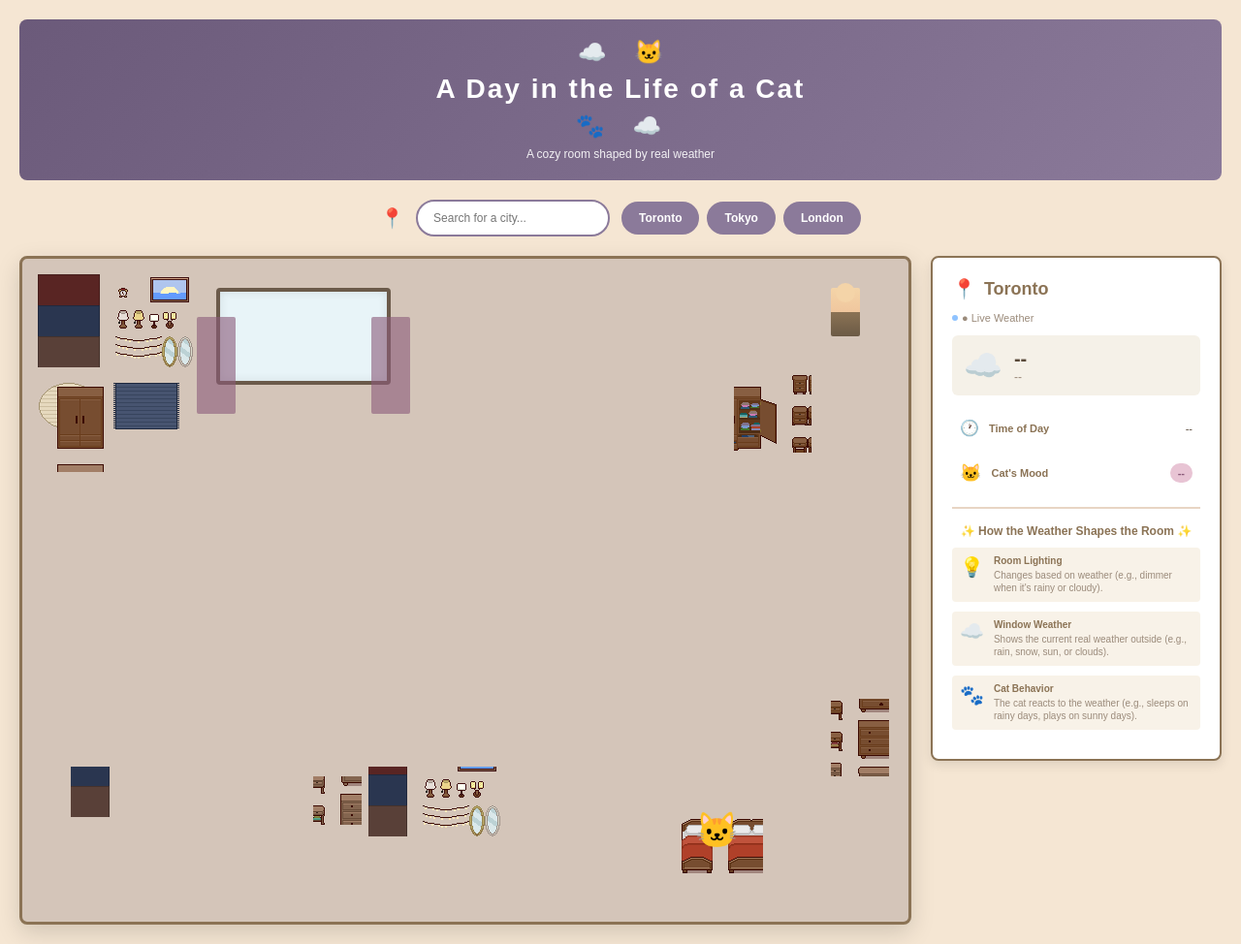
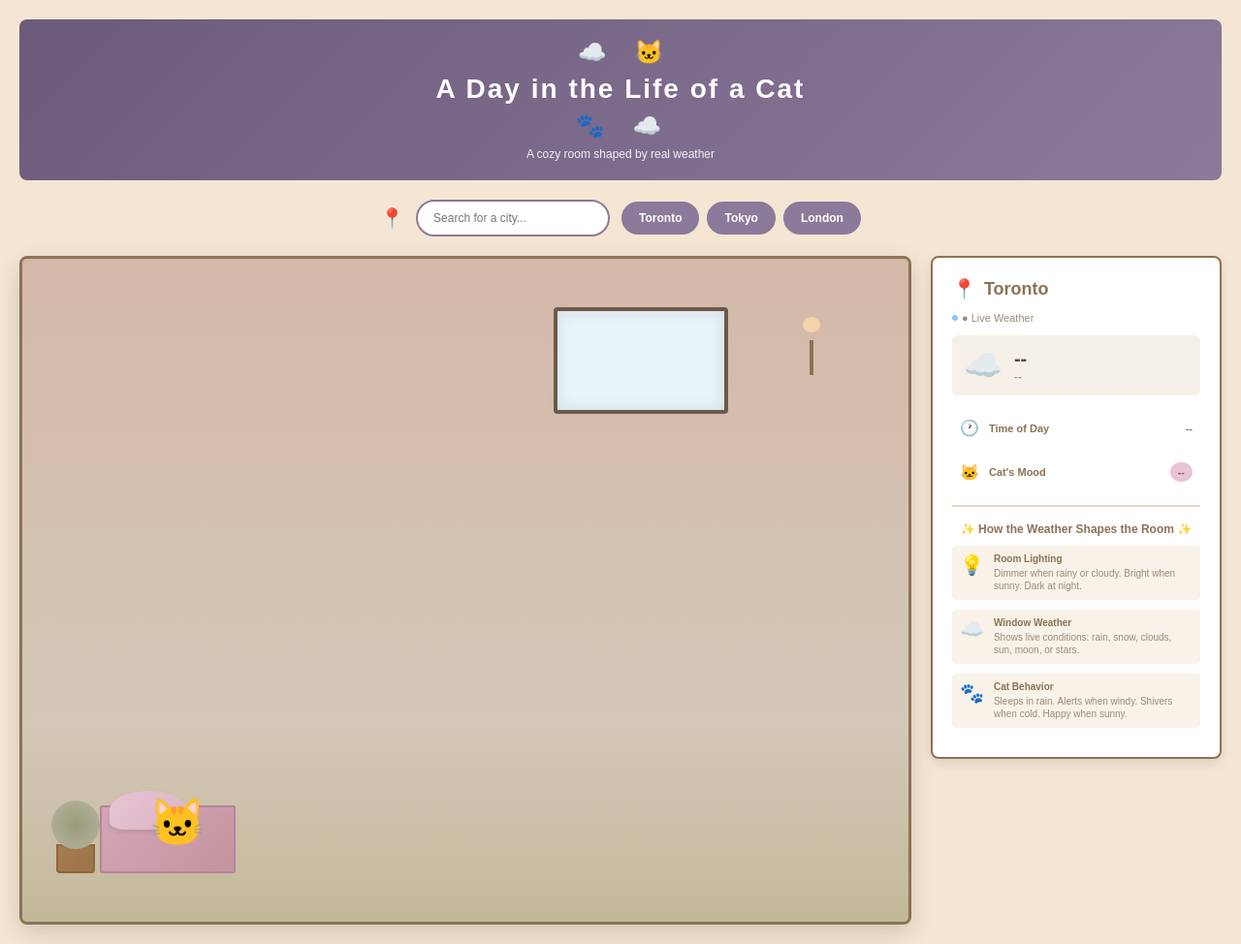
Before and after one commit to Sarah1544/cct360-cat-weather, a plain HTML site: page index.html in a window 1280 px wide. Shown: the whole page at 97% size. Drawn offline with Linux system fonts and the light colour scheme; no server answers.

Commit message:
Simplify bedroom to cohesive single-scene layout
- Removed scattered furniture sprites
- Created unified room background with walls and floor
- Positioned window, bed, cat, lamp, and plant as integrated elements
- Fixed all DOM selectors to match simplified HTML
- Room now feels cohesive instead of cluttered
- All three data-driven properties work correctly
- Clean, focused design ready for final submission

```diff
--- a/index.html
+++ b/index.html
@@ -34,40 +34,34 @@
     <!-- Main content -->
     <div class="main-content">
       <!-- Bedroom scene -->
-      <div class="bedroom-container" id="bedroomContainer">
-        <!-- Wall background -->
-        <div class="wall" id="wall"></div>
+      <div class="bedroom-container">
+        <!-- Room walls and floor -->
+        <div class="room-bg"></div>
 
-        <!-- Rug -->
-        <div class="rug" id="rug"></div>
-
-        <!-- Furniture -->
-        <div class="furniture wardrobe" id="wardrobe"></div>
-        <div class="furniture dresser" id="dresser"></div>
-        <div class="furniture nightstand" id="nightstand"></div>
-        <div class="furniture chair" id="chair"></div>
-        <div class="furniture plant" id="plant"></div>
-        <div class="furniture decorative" id="picture"></div>
+        <!-- Window with animated weather -->
+        <div class="window">
+          <canvas id="weatherCanvas"></canvas>
+        </div>
 
         <!-- Bed -->
-        <div class="bed-container">
-          <div class="bed" id="bed"></div>
+        <div class="bed">
+          <div class="bed-mattress"></div>
+          <div class="bed-pillow"></div>
+
           <!-- Cat on bed -->
           <div class="cat" id="cat">🐱</div>
         </div>
 
-        <!-- Window with weather -->
-        <div class="window">
-          <div class="window-frame">
-            <canvas id="weatherCanvas"></canvas>
-          </div>
-          <div class="curtain-left"></div>
-          <div class="curtain-right"></div>
+        <!-- Lamp -->
+        <div class="lamp">
+          <div class="lamp-bulb" id="lampBulb"></div>
+          <div class="lamp-base"></div>
         </div>
 
-        <!-- Lamp -->
-        <div class="lamp" id="lamp">
-          <div class="lamp-bulb" id="lampBulb"></div>
+        <!-- Plant decoration -->
+        <div class="plant">
+          <div class="plant-pot"></div>
+          <div class="plant-leaves"></div>
         </div>
       </div>
 
@@ -109,7 +103,7 @@
             <div class="property-icon">💡</div>
             <div class="property-text">
               <strong>Room Lighting</strong>
-              <p>Changes based on weather (e.g., dimmer when it's rainy or cloudy).</p>
+              <p>Dimmer when rainy or cloudy. Bright when sunny. Dark at night.</p>
             </div>
           </div>
 
@@ -117,7 +111,7 @@
             <div class="property-icon">☁️</div>
             <div class="property-text">
               <strong>Window Weather</strong>
-              <p>Shows the current real weather outside (e.g., rain, snow, sun, or clouds).</p>
+              <p>Shows live conditions: rain, snow, clouds, sun, moon, or stars.</p>
             </div>
           </div>
 
@@ -125,7 +119,7 @@
             <div class="property-icon">🐾</div>
             <div class="property-text">
               <strong>Cat Behavior</strong>
-              <p>The cat reacts to the weather (e.g., sleeps on rainy days, plays on sunny days).</p>
+              <p>Sleeps in rain. Alerts when windy. Shivers when cold. Happy when sunny.</p>
             </div>
           </div>
         </div>
--- a/script.js
+++ b/script.js
@@ -23,7 +23,7 @@ const presetBtns = document.querySelectorAll(".preset-btn");
 const bedroomContainer = document.querySelector(".bedroom-container");
 const cat = document.getElementById("cat");
 const lamp = document.querySelector(".lamp");
-const plant = document.querySelector(".plant");
+const plantLeaves = document.querySelector(".plant-leaves");
 
 // Event listeners - CLASS-TAUGHT: addEventListener
 presetBtns.forEach(btn => {
@@ -237,7 +237,8 @@ animateCanvas();
 // Property 3: Cat behavior - CLASS-TAUGHT: classList, style manipulation
 function updateCatBehavior(condition, temp, windSpeed, isDay) {
   cat.classList.remove("sleeping", "alert", "happy");
-  plant.classList.remove("windy");
+  plantLeaves.classList.remove("windy");
+  bedroomContainer.classList.remove("cold");
 
   // Lamp on/off
   if (isDay) {
@@ -246,11 +247,9 @@ function updateCatBehavior(condition, temp, windSpeed, isDay) {
     lamp.classList.add("on");
   }
 
-  // Blanket if cold
+  // Cold indicator
   if (temp < 5) {
     bedroomContainer.classList.add("cold");
-  } else {
-    bedroomContainer.classList.remove("cold");
   }
 
   // Cat states based on weather
@@ -258,7 +257,7 @@ function updateCatBehavior(condition, temp, windSpeed, isDay) {
     cat.classList.add("sleeping");
   } else if (windSpeed > 20) {
     cat.classList.add("alert");
-    plant.classList.add("windy");
+    plantLeaves.classList.add("windy");
   } else if (condition === "sunny" && temp > 20) {
     cat.classList.add("happy");
   }
--- a/style.css
+++ b/style.css
@@ -1,4 +1,4 @@
-/* CLASS-TAUGHT: HTML5, CSS layout, flexbox, transforms, animations, media queries, background-image */
+/* CLASS-TAUGHT: HTML5, CSS layout, flexbox, transforms, animations, media queries */
 
 * {
   margin: 0;
@@ -131,198 +131,136 @@ body {
   align-items: flex-start;
 }
 
-/* Bedroom container - sprite-based */
+/* Bedroom container - clean cohesive room */
 .bedroom-container {
   flex: 1;
   position: relative;
   width: 100%;
   aspect-ratio: 4 / 3;
-  background: #d4c5b9;
+  background: linear-gradient(to bottom, #d4b8a8 0%, #d4c8b8 70%, #c4b89a 100%);
   border: 3px solid #8b7355;
   border-radius: 8px;
   overflow: hidden;
   box-shadow: 0 8px 24px rgba(0, 0, 0, 0.15);
-  transition: background 0.8s ease, filter 0.8s ease;
+  transition: all 0.8s ease;
 }
 
-/* Weather-based room lighting */
-.bedroom-container.rainy {
-  background: #9a8a8a;
-  filter: brightness(0.85);
-}
-
-.bedroom-container.snowy {
-  background: #d8dce8;
-}
-
-.bedroom-container.night {
-  background: #2a2a4a;
-  filter: brightness(0.7);
-}
-
-.bedroom-container.sunny {
-  background: #e8d5c4;
-  filter: brightness(1.1) saturate(1.1);
-}
-
-/* Wall background - using sprite sheet */
-.wall {
+/* Room background layer */
+.room-bg {
   position: absolute;
   top: 0;
   left: 0;
   right: 0;
-  height: 60%;
-  background: linear-gradient(135deg, #c4a89a 0%, #d4b8aa 100%);
-  background-image: url('assets/decorations_BR.png');
-  background-position: 0 0;
-  background-size: auto;
-  background-repeat: no-repeat;
+  bottom: 0;
+  background: linear-gradient(to bottom, #d4b8a8 0%, #d4c8b8 70%, #c4b89a 100%);
   transition: all 0.8s ease;
+  z-index: 1;
 }
 
-.bedroom-container.night .wall {
-  filter: brightness(0.6);
+/* Weather-based lighting */
+.bedroom-container.rainy {
+  background: linear-gradient(to bottom, #8a7a8a 0%, #9a9a8a 70%, #8a8a7a 100%);
 }
 
-/* Rug - using sprite */
-.rug {
-  position: absolute;
-  bottom: 80px;
-  left: 50%;
-  transform: translateX(-50%);
-  width: 200px;
-  height: 80px;
-  background-image: url('assets/decorations_BR.png');
-  background-position: -40px -40px;
-  background-size: auto;
-  background-repeat: no-repeat;
-  image-rendering: pixelated;
+.bedroom-container.rainy .room-bg {
+  background: linear-gradient(to bottom, #8a7a8a 0%, #9a9a8a 70%, #8a8a7a 100%);
 }
 
-/* Furniture positioning */
-.furniture {
-  position: absolute;
-  image-rendering: pixelated;
-  transition: opacity 0.6s ease;
+.bedroom-container.snowy {
+  background: linear-gradient(to bottom, #d8dce8 0%, #e8e8f0 70%, #d8d8e0 100%);
 }
 
-.wardrobe {
-  left: 20px;
-  top: 100px;
-  width: 80px;
-  height: 120px;
-  background-image: url('assets/wardrobes_BR.png');
-  background-position: 0 0;
-  background-size: auto;
-  background-repeat: no-repeat;
+.bedroom-container.snowy .room-bg {
+  background: linear-gradient(to bottom, #d8dce8 0%, #e8e8f0 70%, #d8d8e0 100%);
 }
 
-.dresser {
-  right: 100px;
-  top: 100px;
-  width: 80px;
-  height: 100px;
-  background-image: url('assets/wardrobes_BR.png');
-  background-position: -100px 0;
-  background-size: auto;
-  background-repeat: no-repeat;
+.bedroom-container.night {
+  background: linear-gradient(to bottom, #2a2a4a 0%, #3a3a5a 70%, #2a2a4a 100%);
 }
 
-.nightstand {
-  right: 20px;
-  bottom: 150px;
-  width: 60px;
-  height: 80px;
-  background-image: url('assets/wardrobes_BR.png');
-  background-position: -180px -50px;
-  background-size: auto;
-  background-repeat: no-repeat;
+.bedroom-container.night .room-bg {
+  background: linear-gradient(to bottom, #2a2a4a 0%, #3a3a5a 70%, #2a2a4a 100%);
 }
 
-.chair {
-  left: 300px;
-  bottom: 100px;
-  width: 50px;
-  height: 50px;
-  background-image: url('assets/wardrobes_BR.png');
-  background-position: -180px -150px;
-  background-size: auto;
-  background-repeat: no-repeat;
+.bedroom-container.sunny {
+  background: linear-gradient(to bottom, #e8d4b8 0%, #e8dcc8 70%, #d8d0aa 100%);
+  filter: brightness(1.1);
 }
 
-.plant {
-  left: 50px;
-  bottom: 100px;
-  width: 50px;
-  height: 60px;
-  background-image: url('assets/decorations_BR.png');
-  background-position: -40px -60px;
-  background-size: auto;
-  background-repeat: no-repeat;
-  transition: transform 0.6s ease;
+.bedroom-container.sunny .room-bg {
+  background: linear-gradient(to bottom, #e8d4b8 0%, #e8dcc8 70%, #d8d0aa 100%);
 }
 
-.plant.windy {
-  animation: sway 2s ease-in-out infinite;
-}
-
-@keyframes sway {
-  0%, 100% { transform: rotate(-3deg); }
-  50% { transform: rotate(3deg); }
-}
-
-.picture {
-  left: 150px;
+/* Window */
+.window {
+  position: absolute;
+  left: 60%;
   top: 50px;
-  width: 50px;
-  height: 50px;
-  background-image: url('assets/decorations_BR.png');
-  background-position: -80px -20px;
-  background-size: auto;
-  background-repeat: no-repeat;
-}
-
-/* Bed container */
-.bed-container {
-  position: absolute;
-  bottom: 50px;
-  right: 150px;
-  display: flex;
-  flex-direction: column;
-  align-items: center;
-  gap: 0;
+  width: 180px;
+  height: 110px;
+  border: 4px solid #6b5a4a;
+  border-radius: 4px;
+  overflow: hidden;
+  box-shadow: inset 0 0 15px rgba(0, 0, 0, 0.1);
+  background: #e8f4f8;
   z-index: 10;
 }
 
-.bed {
-  width: 100px;
-  height: 80px;
-  background-image: url('assets/beds_BR.png');
-  background-position: 0 0;
-  background-size: auto;
-  background-repeat: no-repeat;
-  image-rendering: pixelated;
-  transition: all 0.6s ease;
+#weatherCanvas {
+  width: 100%;
+  height: 100%;
+  display: block;
 }
 
-.bedroom-container.cold .bed {
-  background-position: -50px 0;
+/* Bed */
+.bed {
+  position: absolute;
+  bottom: 50px;
+  left: 80px;
+  width: 140px;
+  height: 100px;
+  display: flex;
+  flex-direction: column;
+  justify-content: flex-end;
+  z-index: 8;
+}
+
+.bed-mattress {
+  width: 100%;
+  height: 70px;
+  background: linear-gradient(135deg, #d4a5b4 0%, #c4959f 100%);
+  border: 2px solid #b4859f;
+  border-radius: 2px;
+}
+
+.bed-pillow {
+  position: absolute;
+  left: 10px;
+  top: 15px;
+  width: 80px;
+  height: 40px;
+  background: linear-gradient(135deg, #e8c4d4 0%, #d8b4c4 100%);
+  border-radius: 50% 50% 20% 20%;
+  box-shadow: 0 2px 4px rgba(0, 0, 0, 0.1);
+  z-index: 7;
 }
 
 /* Cat on bed */
 .cat {
   position: absolute;
-  left: 30px;
-  top: 15px;
-  font-size: 36px;
+  left: 50px;
+  top: 20px;
+  font-size: 48px;
   cursor: pointer;
   transition: all 0.6s ease;
-  z-index: 11;
+  z-index: 9;
+  user-select: none;
 }
 
 .cat.sleeping {
-  transform: rotate(-25deg) scale(0.9);
-  opacity: 0.8;
+  transform: rotate(-25deg) scaleY(0.8);
+  opacity: 0.9;
+  font-size: 40px;
 }
 
 .cat.alert {
@@ -340,95 +278,81 @@ body {
 
 @keyframes tailWag {
   0%, 100% { transform: rotate(0deg); }
-  50% { transform: rotate(10deg); }
-}
-
-/* Window */
-.window {
-  position: absolute;
-  left: 200px;
-  top: 30px;
-  width: 180px;
-  height: 100px;
-  display: flex;
-  align-items: center;
-  justify-content: center;
-  z-index: 5;
-}
-
-.window-frame {
-  position: relative;
-  width: 100%;
-  height: 100%;
-  border: 4px solid #6b5a4a;
-  border-radius: 4px;
-  overflow: hidden;
-  box-shadow: inset 0 0 10px rgba(0, 0, 0, 0.1);
-  background: #e8f4f8;
-}
-
-#weatherCanvas {
-  width: 100%;
-  height: 100%;
-  display: block;
-}
-
-.curtain-left {
-  position: absolute;
-  left: 160px;
-  top: 30px;
-  width: 40px;
-  height: 100px;
-  background: rgba(139, 90, 122, 0.6);
-  border-radius: 2px;
-  transition: transform 0.6s ease;
-}
-
-.curtain-right {
-  position: absolute;
-  right: 160px;
-  top: 30px;
-  width: 40px;
-  height: 100px;
-  background: rgba(139, 90, 122, 0.6);
-  border-radius: 2px;
-  transition: transform 0.6s ease;
-}
-
-.bedroom-container.windy .curtain-left {
-  transform: translateX(-10px);
-}
-
-.bedroom-container.windy .curtain-right {
-  transform: translateX(10px);
+  50% { transform: rotate(8deg); }
 }
 
 /* Lamp */
 .lamp {
   position: absolute;
-  right: 50px;
-  top: 30px;
-  width: 30px;
-  height: 50px;
-  background: linear-gradient(to bottom, #f4d4a8 0%, #f0c79e 50%, #8b7355 50%, #6b5a45 100%);
-  border-radius: 2px;
-  transition: box-shadow 0.6s ease;
+  right: 80px;
+  top: 60px;
+  width: 40px;
+  height: 60px;
+  display: flex;
+  flex-direction: column;
+  align-items: center;
+  gap: 8px;
+  z-index: 6;
 }
 
-#lampBulb {
-  width: 20px;
-  height: 20px;
+.lamp-bulb {
+  width: 18px;
+  height: 18px;
   background: #f4d4a8;
   border-radius: 50%;
-  position: absolute;
-  top: -5px;
-  left: 5px;
   box-shadow: 0 0 0px rgba(244, 212, 168, 0);
   transition: box-shadow 0.6s ease;
 }
 
-.lamp.on #lampBulb {
-  box-shadow: 0 0 25px rgba(244, 212, 168, 0.9);
+.lamp.on .lamp-bulb {
+  box-shadow: 0 0 25px rgba(244, 212, 168, 0.8);
+}
+
+.lamp-base {
+  width: 4px;
+  height: 40px;
+  background: #8b7355;
+}
+
+/* Plant decoration */
+.plant {
+  position: absolute;
+  left: 30px;
+  bottom: 50px;
+  width: 50px;
+  height: 60px;
+  display: flex;
+  flex-direction: column;
+  align-items: center;
+  justify-content: flex-end;
+  z-index: 5;
+}
+
+.plant-pot {
+  width: 40px;
+  height: 30px;
+  background: linear-gradient(135deg, #a67c52 0%, #9d7349 100%);
+  border-radius: 0 0 4px 4px;
+  border: 2px solid #8b6a3a;
+}
+
+.plant-leaves {
+  width: 50px;
+  height: 50px;
+  background: radial-gradient(ellipse at 50% 50%, #9b9b7a 0%, #b5b5a0 100%);
+  border-radius: 50%;
+  position: absolute;
+  bottom: 25px;
+  transition: transform 0.6s ease;
+}
+
+.plant-leaves.windy {
+  animation: sway 2s ease-in-out infinite;
+}
+
+@keyframes sway {
+  0%, 100% { transform: rotate(-3deg); }
+  50% { transform: rotate(3deg); }
 }
 
 /* Info panel */
@@ -492,13 +416,6 @@ body {
   50% { opacity: 0.5; }
 }
 
-@keyframes fadeInOut {
-  0% { opacity: 0; }
-  10% { opacity: 1; }
-  90% { opacity: 1; }
-  100% { opacity: 0; }
-}
-
 .temperature-display {
   display: flex;
   align-items: center;
@@ -539,11 +456,7 @@ body {
   background: rgba(255, 255, 255, 0.5);
 }
 
-.info-emoji {
-  font-size: 18px;
-}
-
-.info-time-icon {
+.info-emoji, .info-time-icon {
   font-size: 16px;
 }
 
@@ -611,6 +524,13 @@ body {
   line-height: 1.3;
 }
 
+@keyframes fadeInOut {
+  0% { opacity: 0; }
+  10% { opacity: 1; }
+  90% { opacity: 1; }
+  100% { opacity: 0; }
+}
+
 /* Responsive */
 @media (max-width: 1024px) {
   .main-content {
@@ -621,11 +541,6 @@ body {
     flex: 1;
     max-height: none;
     position: static;
-  }
-
-  .bedroom-container {
-    aspect-ratio: auto;
-    min-height: 300px;
   }
 }
 
@@ -642,8 +557,8 @@ body {
     min-width: 100%;
   }
 
-  .info-panel {
-    padding: 12px;
+  .cat {
+    font-size: 36px;
   }
 }
 
@@ -660,22 +575,8 @@ body {
     display: none;
   }
 
-  .bedroom-container {
-    aspect-ratio: 2 / 2;
-  }
-
   .info-panel {
     flex: none;
     width: 100%;
   }
-
-  .info-panel {
-    display: grid;
-    grid-template-columns: 1fr 1fr;
-    gap: 10px;
-  }
-
-  .data-driven-section {
-    grid-column: 1 / -1;
-  }
 }
```
